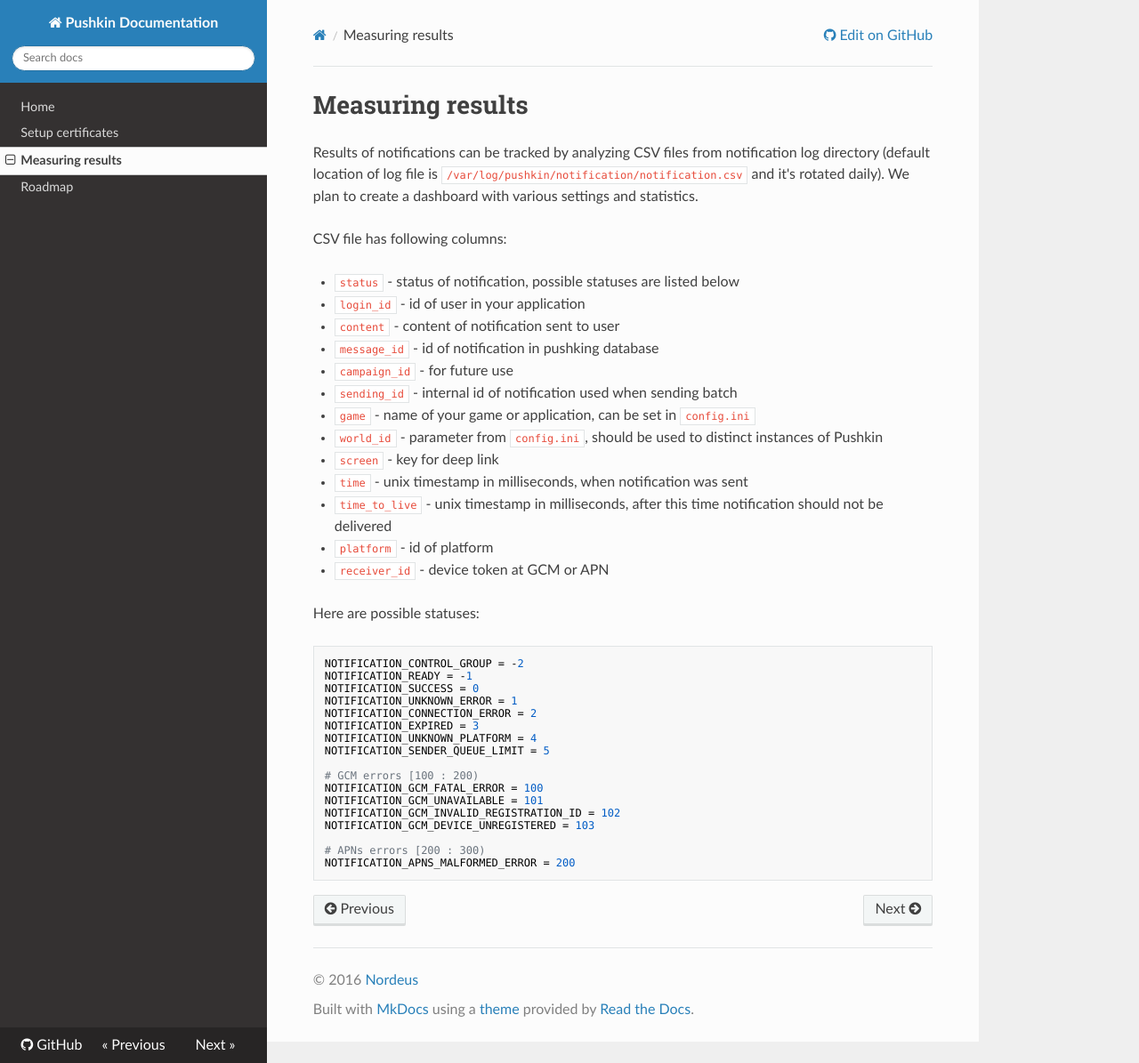
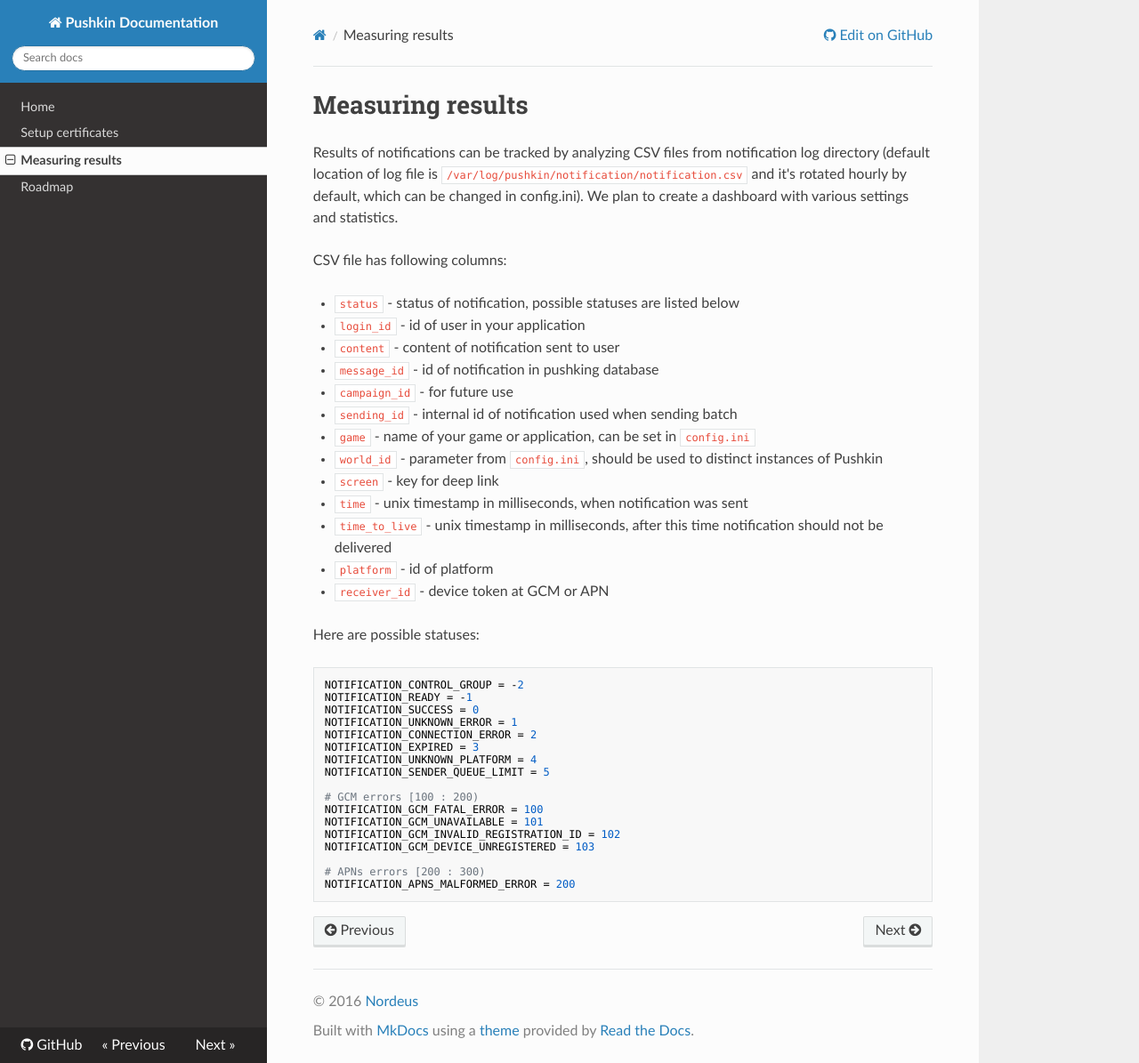
Before and after one commit to Nordeus/pushkin, an MkDocs documentation site: the page built from docs/measuring.md, in a window 1280 px wide and 1195 px high. Shown: the whole window at 89% size. Built offline with MkDocs 1.6.1, drawn with Linux system fonts in a browser that asks for light colours; nearby versions of some CDN libraries; old or Windows-style settings are respelled for this version of MkDocs.

Commit message:
Configurable logrotate for notification.csv log #15
Update documentation

```diff
--- a/docs/measuring.md
+++ b/docs/measuring.md
@@ -1,6 +1,6 @@
 # Measuring results
 
-Results of notifications can be tracked by analyzing CSV files from notification log directory (default location of log file is `/var/log/pushkin/notification/notification.csv` and it's rotated daily). We plan to create a dashboard with various settings and statistics.
+Results of notifications can be tracked by analyzing CSV files from notification log directory (default location of log file is `/var/log/pushkin/notification/notification.csv` and it's rotated hourly by default, which can be changed in config.ini). We plan to create a dashboard with various settings and statistics.
 
 CSV file has following columns:
 
```
